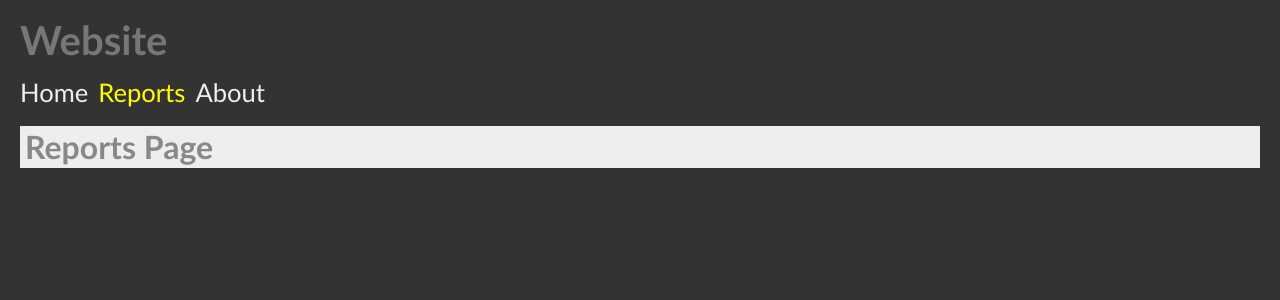
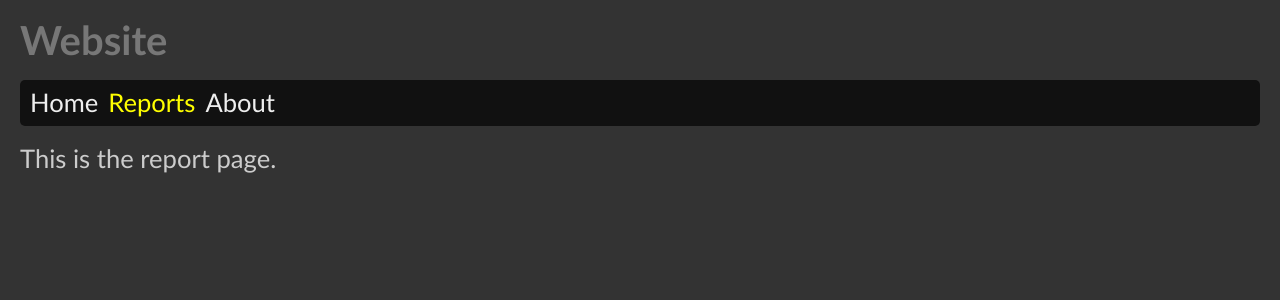
Before and after one commit to edwardtanguay/react-router-site-basics, a React (Create React App) app: page /reports in a window 1280 px wide. Shown: the top 300 px of the page. Built offline with nearby package versions, Linux system fonts and the light colour scheme.

Commit message:
minimized nav bar look

```diff
--- a/src/App.css
+++ b/src/App.css
@@ -45,6 +45,9 @@ body {
 .App nav ul {
   display: flex;
   margin: 0;
+  background: #111;
+  padding: 10px;
+  border-radius: 5px;
 }
 
 .App nav ul li {
--- a/src/App.min.css
+++ b/src/App.min.css
@@ -1 +1 @@
-body{background:#333;color:#ccc;font-family:"Gill Sans", "Gill Sans MT", Calibri, "Trebuchet MS", sans-serif}.App{font-size:1.6rem;padding:20px}.App h1{font-size:2.5rem;color:#777;font-weight:bold;margin:0 0 20px 0}.App h1:not(:first-of-type){margin-top:20px}.App ul{list-style-type:disc;margin:0 0 0 30px}.App .page h2{font-size:2rem;color:#888;font-weight:bold;margin:10px 0;background-color:#eee;padding:5px}.App .page .page_about h2{background-color:#d1d167}.App nav{margin-bottom:20px}.App nav ul{display:flex;margin:0}.App nav ul li{margin:0 10px 0 0;list-style:none}.App nav ul li a{color:#eee;text-decoration:none}.App nav ul li a.active{color:yellow}
+body{background:#333;color:#ccc;font-family:"Gill Sans", "Gill Sans MT", Calibri, "Trebuchet MS", sans-serif}.App{font-size:1.6rem;padding:20px}.App h1{font-size:2.5rem;color:#777;font-weight:bold;margin:0 0 20px 0}.App h1:not(:first-of-type){margin-top:20px}.App ul{list-style-type:disc;margin:0 0 0 30px}.App .page h2{font-size:2rem;color:#888;font-weight:bold;margin:10px 0;background-color:#eee;padding:5px}.App .page .page_about h2{background-color:#d1d167}.App nav{margin-bottom:20px}.App nav ul{display:flex;margin:0;background:#111;padding:10px;border-radius:5px}.App nav ul li{margin:0 10px 0 0;list-style:none}.App nav ul li a{color:#eee;text-decoration:none}.App nav ul li a.active{color:yellow}
--- a/src/App.scss
+++ b/src/App.scss
@@ -40,6 +40,9 @@ body {
 		ul {
 			display: flex;
 			margin: 0;
+			background: #111;
+			padding: 10px;
+			border-radius: 5px;
 			li {
 				margin: 0 10px 0 0;
 				list-style: none;
--- a/src/pages/PageAbout.js
+++ b/src/pages/PageAbout.js
@@ -1,7 +1,7 @@
 export const PageAbout = () => {
   return (
 	  <div className="page_about">
-		  <h2>About Page</h2>
+		 <p>This is the about page.</p>
 	  </div>
   )
 }
--- a/src/pages/PageReports.js
+++ b/src/pages/PageReports.js
@@ -1,7 +1,7 @@
 export const PageReports = () => {
 	return (
 	  <div className="page_reports">
-		  <h2>Reports Page</h2>
+		 <p>This is the report page.</p>
 	  </div>
 	)
 }
```
